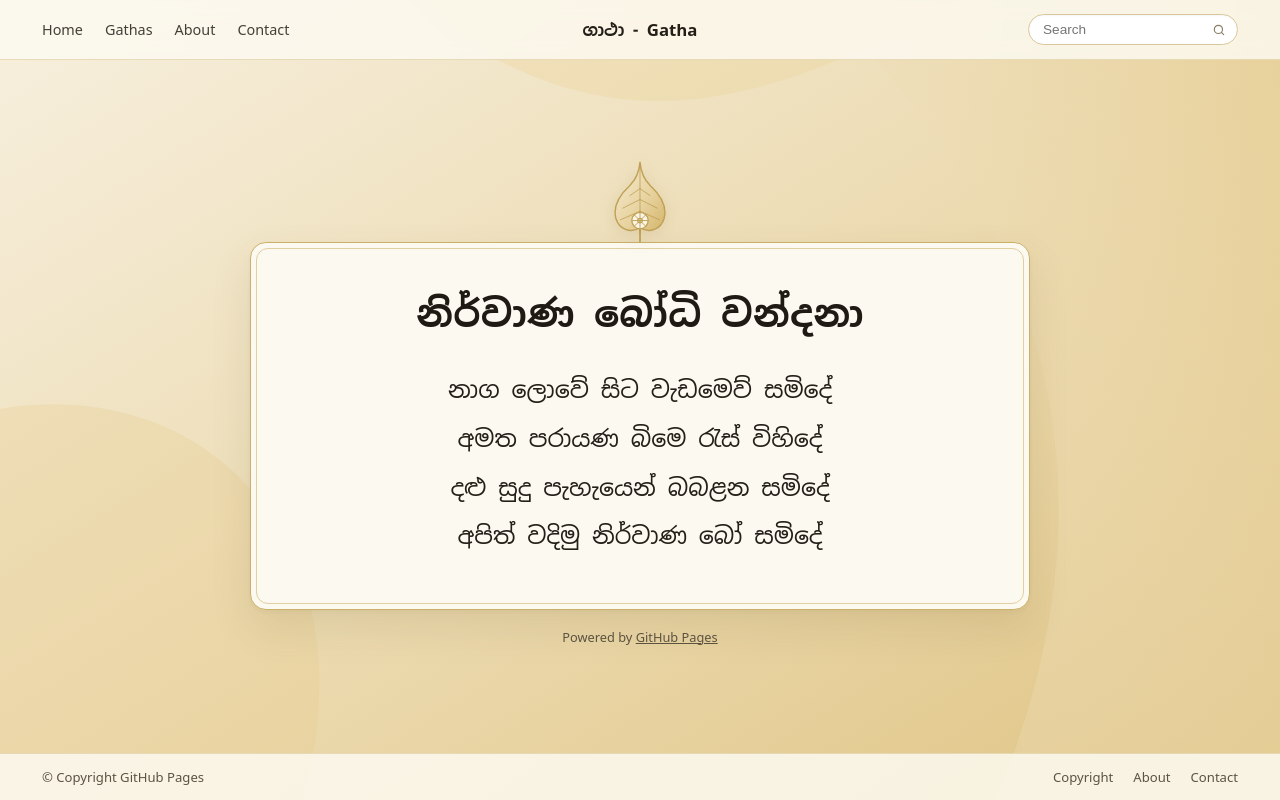
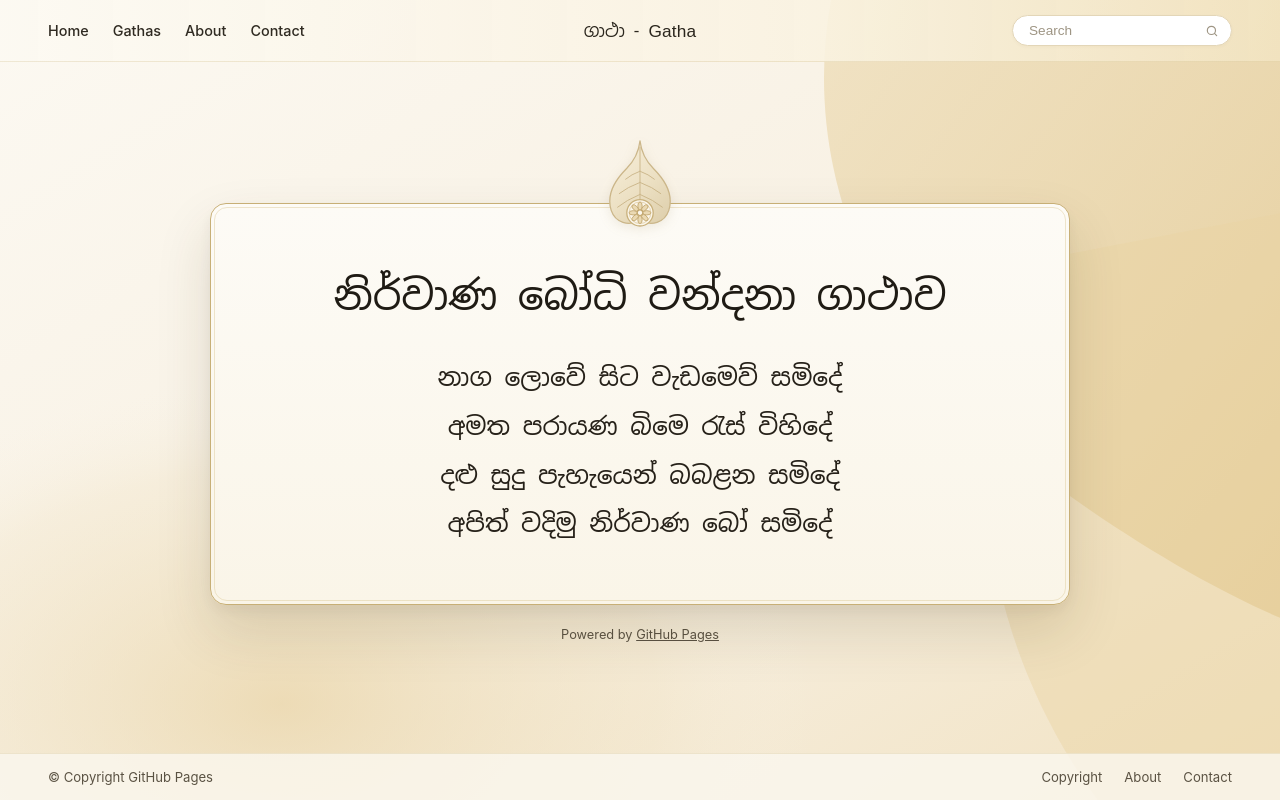
Before and after one commit to yashanthahark-bit/nirwana-bodhi-wandana, a plain HTML site: page index.html in a window 1280 px wide. Drawn offline with Linux system fonts and the light colour scheme.

Commit message:
Update title and styles in index.html

```diff
--- a/index.html
+++ b/index.html
@@ -3,23 +3,21 @@
 <head>
   <meta charset="UTF-8" />
   <meta name="viewport" content="width=device-width, initial-scale=1.0" />
-  <title>නිර්වාණ බෝධි වන්දනා</title>
+  <title>ගාථා - Gatha</title>
   <link rel="preconnect" href="https://fonts.googleapis.com" />
   <link rel="preconnect" href="https://fonts.gstatic.com" crossorigin />
   <link
-    href="https://fonts.googleapis.com/css2?family=Noto+Sans+Sinhala:wght@400;600;700&display=swap"
+    href="https://fonts.googleapis.com/css2?family=Noto+Sans+Sinhala:wght@400;500;600;700&display=swap"
     rel="stylesheet"
   />
   <style>
     :root {
-      --bg-cream: #f8f2e4;
-      --bg-gold-light: #efe1be;
-      --bg-gold-mid: #e6d19c;
-      --card-bg: #fcf9f0;
-      --gold-border: #cbb06a;
-      --gold-inner: #e2cfa0;
-      --text-dark: #231f18;
-      --text-muted: #5c5342;
+      --bg-base: #fbf7ee;
+      --card-bg: #fcf9f2;
+      --border-gold: #c7af76;
+      --border-gold-soft: #e2d1a7;
+      --text-primary: #221e17;
+      --text-secondary: #5a5243;
     }
 
     * {
@@ -33,14 +31,14 @@
       min-height: 100vh;
       display: flex;
       flex-direction: column;
-      color: var(--text-dark);
-      background-color: var(--bg-cream);
+      background-color: var(--bg-base);
+      color: var(--text-primary);
       position: relative;
       overflow-x: hidden;
     }
 
-    /* Sweeping Golden Background Waves matching prototype */
-    .bg-waves {
+    /* Exact Prototype Background Curves */
+    .bg-canvas {
       position: fixed;
       inset: 0;
       width: 100%;
@@ -49,44 +47,47 @@
       pointer-events: none;
     }
 
-    /* Top Header */
+    /* Top Navigation Bar */
     header {
       position: relative;
       z-index: 10;
       display: grid;
       grid-template-columns: 1fr auto 1fr;
       align-items: center;
-      padding: 14px 42px;
-      background: rgba(252, 249, 240, 0.85);
-      backdrop-filter: blur(8px);
-      border-bottom: 1px solid rgba(203, 176, 106, 0.4);
-      font-family: system-ui, -apple-system, sans-serif;
+      padding: 15px 48px;
+      background: linear-gradient(
+        90deg,
+        rgba(252, 249, 242, 0.92) 0%,
+        rgba(249, 242, 224, 0.88) 65%,
+        rgba(242, 228, 194, 0.85) 100%
+      );
+      border-bottom: 1px solid rgba(199, 175, 118, 0.25);
+      font-family: -apple-system, BlinkMacSystemFont, "Segoe UI", Roboto, sans-serif;
       font-size: 0.9rem;
     }
 
     nav {
       display: flex;
-      gap: 22px;
+      gap: 24px;
     }
 
     nav a {
       text-decoration: none;
-      color: var(--text-dark);
+      color: #2f2a21;
       font-weight: 500;
-      opacity: 0.85;
-      transition: opacity 0.2s;
+      transition: color 0.2s ease;
     }
 
     nav a:hover {
-      opacity: 1;
+      color: #8c6d2e;
     }
 
     .brand {
-      font-family: "Noto Sans Sinhala", system-ui, sans-serif;
-      font-weight: 600;
-      font-size: 1.05rem;
-      color: var(--text-dark);
-      text-align: center;
+      font-family: "Noto Sans Sinhala", sans-serif;
+      font-size: 1.08rem;
+      font-weight: 500;
+      color: #2b261d;
+      letter-spacing: 0.01em;
     }
 
     .search-box {
@@ -94,36 +95,39 @@
       justify-content: flex-end;
     }
 
-    .search-wrapper {
+    .search-field {
       position: relative;
-      width: 210px;
+      width: 220px;
     }
 
-    .search-wrapper input {
+    .search-field input {
       width: 100%;
-      padding: 7px 34px 7px 14px;
+      padding: 7px 36px 7px 16px;
       border-radius: 999px;
-      border: 1px solid #d9c79b;
+      border: 1px solid #e3d6b8;
       background: #ffffff;
       font-size: 0.85rem;
-      color: var(--text-dark);
+      color: var(--text-primary);
       outline: none;
-      box-shadow: inset 0 1px 2px rgba(0, 0, 0, 0.04);
+      box-shadow: 0 1px 3px rgba(90, 70, 30, 0.04);
     }
 
-    .search-wrapper svg {
+    .search-field input::placeholder {
+      color: #9e9584;
+    }
+
+    .search-field svg {
       position: absolute;
-      right: 12px;
+      right: 13px;
       top: 50%;
       transform: translateY(-50%);
       width: 14px;
       height: 14px;
-      stroke: #8a7d65;
+      stroke: #9e9584;
       fill: none;
-      pointer-events: none;
     }
 
-    /* Main Centered Card Area */
+    /* Main Stage */
     main {
       position: relative;
       z-index: 5;
@@ -132,64 +136,74 @@
       flex-direction: column;
       align-items: center;
       justify-content: center;
-      padding: 36px 20px 44px;
+      padding: 40px 24px 48px;
     }
 
-    /* Bo Leaf Emblem sitting above the card */
-    .bo-leaf-emblem {
-      margin-bottom: -14px;
-      z-index: 6;
-      filter: drop-shadow(0 4px 8px rgba(130, 102, 42, 0.14));
+    .card-wrapper {
+      position: relative;
+      width: 100%;
+      max-width: 860px;
+      margin-top: 38px;
+    }
+
+    /* Overlapping Bo Leaf & Lotus Rosette Emblem */
+    .bo-emblem {
+      position: absolute;
+      top: -68px;
+      left: 50%;
+      transform: translateX(-50%);
+      z-index: 8;
+      pointer-events: none;
+      filter: drop-shadow(0 3px 6px rgba(135, 108, 52, 0.12));
     }
 
     .card {
       width: 100%;
-      max-width: 780px;
-      background: var(--card-bg);
-      border: 1.5px solid var(--gold-border);
+      background: linear-gradient(180deg, #fdfbf6 0%, #faf5e8 100%);
+      border: 1.5px solid var(--border-gold);
       border-radius: 16px;
-      padding: 46px 40px 48px;
+      padding: 64px 48px 56px;
       text-align: center;
       position: relative;
       box-shadow:
-        0 18px 42px rgba(92, 70, 26, 0.11),
-        0 2px 6px rgba(92, 70, 26, 0.05);
+        0 26px 55px rgba(74, 56, 20, 0.14),
+        0 6px 16px rgba(74, 56, 20, 0.06);
     }
 
-    /* Subtle inner gold frame */
-    .card::before {
+    /* Subtle inner bevel highlight */
+    .card::after {
       content: "";
       position: absolute;
-      inset: 5px;
-      border: 1px solid var(--gold-inner);
-      border-radius: 12px;
+      inset: 3px;
+      border: 1px solid rgba(226, 209, 167, 0.55);
+      border-radius: 13px;
       pointer-events: none;
     }
 
     h1 {
-      font-size: clamp(1.65rem, 3.2vw, 2.35rem);
-      font-weight: 600;
-      margin-bottom: 28px;
+      font-size: clamp(1.75rem, 3.4vw, 2.55rem);
+      font-weight: 500;
       color: #1f1b14;
-      letter-spacing: 0.01em;
+      margin-bottom: 30px;
+      line-height: 1.35;
     }
 
     .verse p {
-      font-size: clamp(1.15rem, 2.1vw, 1.48rem);
-      line-height: 2.05;
-      color: #242019;
+      font-size: clamp(1.2rem, 2.2vw, 1.56rem);
       font-weight: 400;
+      line-height: 1.95;
+      color: #262119;
     }
 
     .powered {
-      margin-top: 18px;
-      font-family: system-ui, -apple-system, sans-serif;
+      margin-top: 22px;
+      font-family: -apple-system, BlinkMacSystemFont, "Segoe UI", Roboto, sans-serif;
       font-size: 0.8rem;
-      color: var(--text-muted);
+      color: var(--text-secondary);
     }
 
     .powered a {
-      color: var(--text-muted);
+      color: var(--text-secondary);
       text-decoration: underline;
     }
 
@@ -200,65 +214,83 @@
       display: flex;
       align-items: center;
       justify-content: space-between;
-      padding: 14px 42px;
-      background: rgba(252, 249, 240, 0.85);
-      border-top: 1px solid rgba(203, 176, 106, 0.4);
-      font-family: system-ui, -apple-system, sans-serif;
+      padding: 15px 48px;
+      background: rgba(251, 247, 238, 0.82);
+      border-top: 1px solid rgba(199, 175, 118, 0.25);
+      font-family: -apple-system, BlinkMacSystemFont, "Segoe UI", Roboto, sans-serif;
       font-size: 0.82rem;
-      color: var(--text-muted);
+      color: var(--text-secondary);
       flex-wrap: wrap;
       gap: 12px;
     }
 
     .footer-links {
       display: flex;
-      gap: 20px;
+      gap: 22px;
     }
 
     .footer-links a {
       text-decoration: none;
-      color: var(--text-muted);
+      color: var(--text-secondary);
     }
 
     .footer-links a:hover {
-      color: var(--text-dark);
+      color: var(--text-primary);
     }
 
-    @media (max-width: 720px) {
+    @media (max-width: 768px) {
       header {
         grid-template-columns: 1fr auto;
-        padding: 12px 20px;
+        padding: 14px 20px;
       }
       .search-box {
         display: none;
       }
+      .card {
+        padding: 56px 22px 44px;
+      }
       footer {
-        padding: 12px 20px;
-      }
-      .card {
-        padding: 36px 20px 38px;
+        padding: 14px 20px;
       }
     }
   </style>
 </head>
 <body>
-  <!-- Sweeping Gold Background Waves -->
-  <svg class="bg-waves" viewBox="0 0 1440 900" preserveAspectRatio="none" aria-hidden="true">
+  <!-- Prototype Sweeping Golden Curves -->
+  <svg class="bg-canvas" viewBox="0 0 1440 900" preserveAspectRatio="none" aria-hidden="true">
     <defs>
-      <linearGradient id="goldWave1" x1="0%" y1="0%" x2="100%" y2="100%">
-        <stop offset="0%" stop-color="#f7f0df" />
-        <stop offset="55%" stop-color="#ebd9ad" />
-        <stop offset="100%" stop-color="#dfc383" />
+      <linearGradient id="baseCream" x1="0%" y1="0%" x2="100%" y2="100%">
+        <stop offset="0%" stop-color="#fcf9f2" />
+        <stop offset="60%" stop-color="#f7efe0" />
+        <stop offset="100%" stop-color="#f1e2c2" />
       </linearGradient>
-      <linearGradient id="goldWave2" x1="100%" y1="0%" x2="0%" y2="100%">
-        <stop offset="0%" stop-color="#e3c888" stop-opacity="0.55" />
-        <stop offset="100%" stop-color="#f8f2e4" stop-opacity="0.1" />
+      <linearGradient id="rightGoldArc" x1="0%" y1="0%" x2="100%" y2="100%">
+        <stop offset="0%" stop-color="#eddcb6" stop-opacity="0.72" />
+        <stop offset="100%" stop-color="#e3ca94" stop-opacity="0.88" />
       </linearGradient>
+      <radialGradient id="bottomLeftGlow" cx="22%" cy="88%" r="42%">
+        <stop offset="0%" stop-color="#e7d09e" stop-opacity="0.65" />
+        <stop offset="70%" stop-color="#efe0be" stop-opacity="0.28" />
+        <stop offset="100%" stop-color="#fbf7ee" stop-opacity="0" />
+      </radialGradient>
     </defs>
-    <rect width="1440" height="900" fill="url(#goldWave1)" />
-    <path d="M920,0 C1150,220 1280,520 1120,900 L1440,900 L1440,0 Z" fill="url(#goldWave2)" />
-    <path d="M0,460 C240,420 420,620 340,900 L0,900 Z" fill="#e5cb8e" fill-opacity="0.32" />
-    <path d="M460,0 C680,180 860,120 1080,0 Z" fill="#ead49e" fill-opacity="0.4" />
+
+    <!-- Base Warm Cream -->
+    <rect width="1440" height="900" fill="url(#baseCream)" />
+
+    <!-- Soft Circular Golden Wash on Bottom-Left -->
+    <rect width="1440" height="900" fill="url(#bottomLeftGlow)" />
+
+    <!-- Sweeping Right-Side Golden Organic Curve -->
+    <path
+      d="M935,0 C900,190 980,390 1165,530 C1275,612 1370,665 1440,695 L1440,0 Z"
+      fill="url(#rightGoldArc)"
+    />
+    <path
+      d="M1180,290 C1065,450 1095,710 1235,900 L1440,900 L1440,240 Z"
+      fill="#e8d3a3"
+      fill-opacity="0.45"
+    />
   </svg>
 
   <header>
@@ -270,7 +302,7 @@
     </nav>
     <div class="brand">ගාථා - Gatha</div>
     <div class="search-box">
-      <div class="search-wrapper">
+      <div class="search-field">
         <input type="search" placeholder="Search" aria-label="Search" />
         <svg viewBox="0 0 24 24" stroke-width="2" stroke-linecap="round" stroke-linejoin="round">
           <circle cx="11" cy="11" r="7" />
@@ -281,48 +313,66 @@
   </header>
 
   <main>
-    <!-- Authentic Sacred Bo Leaf (Ficus religiosa) with Long Drip-Tip & Dharma Wheel -->
-    <div class="bo-leaf-emblem" aria-hidden="true">
-      <svg width="78" height="92" viewBox="0 0 100 118">
+    <div class="card-wrapper">
+      <!-- Authentic Champagne-Gold Bo Leaf & Lotus Rosette matching Prototype -->
+      <div class="bo-emblem" aria-hidden="true">
+        <svg width="96" height="114" viewBox="0 0 120 140">
           <defs>
-          <linearGradient id="leafFill" x1="0%" y1="0%" x2="100%" y2="100%">
-            <stop offset="0%" stop-color="#f7edd4" />
-            <stop offset="60%" stop-color="#e7d29e" />
-            <stop offset="100%" stop-color="#d4b56a" />
+            <linearGradient id="boLeafGrad" x1="20%" y1="0%" x2="85%" y2="100%">
+              <stop offset="0%" stop-color="#f7eed9" />
+              <stop offset="55%" stop-color="#ece0c3" />
+              <stop offset="100%" stop-color="#dfd0ad" />
             </linearGradient>
           </defs>
-        <!-- Heart-shaped Bo leaf blade tapering into its signature long tip -->
+
+          <!-- Heart-shaped Sacred Bo Leaf with Graceful Drip-Tip -->
           <path
-          d="M50 4 C51 16, 54 25, 63 34 C76 46, 85 60, 81 76 C77 90, 62 96, 50 88 C38 96, 23 90, 19 76 C15 60, 24 46, 37 34 C46 25, 49 16, 50 4 Z"
-          fill="url(#leafFill)"
-          stroke="#bfa054"
-          stroke-width="1.8"
+            d="M60 6
+               C61.5 20, 66 30, 77 41
+               C93 57, 102 74, 96 93
+               C91 108, 74 114, 60 105
+               C46 114, 29 108, 24 93
+               C18 74, 27 57, 43 41
+               C54 30, 58.5 20, 60 6 Z"
+            fill="url(#boLeafGrad)"
+            stroke="#cbb689"
+            stroke-width="1.6"
             stroke-linejoin="round"
           />
-        <!-- Central midrib & delicate leaf veins -->
-        <path
-          d="M50 10 L50 96 M50 38 L37 47 M50 38 L63 47 M50 52 L28 63 M50 52 L72 63 M50 67 L25 78 M50 67 L75 78"
-          stroke="#b89749"
-          stroke-width="1.2"
-          stroke-linecap="round"
-          fill="none"
-          opacity="0.75"
-        />
-        <!-- Stem -->
-        <path d="M50 88 L50 106" stroke="#b89749" stroke-width="2" stroke-linecap="round" />
-        <!-- Small golden Dharma Wheel medallion at the base of the leaf -->
-        <circle cx="50" cy="79" r="10.5" fill="#fbf6e8" stroke="#bfa054" stroke-width="1.6" />
-        <circle cx="50" cy="79" r="3" fill="none" stroke="#bfa054" stroke-width="1.4" />
-        <path
-          d="M50 68.5 L50 89.5 M39.5 79 L60.5 79 M42.6 71.6 L57.4 86.4 M57.4 71.6 L42.6 86.4"
-          stroke="#bfa054"
-          stroke-width="1.2"
-        />
+
+          <!-- Delicate Leaf Midrib and Lateral Veins -->
+          <g stroke="#c7b183" stroke-width="1.25" stroke-linecap="round" fill="none" opacity="0.85">
+            <path d="M60 14 L60 104" />
+            <path d="M60 44 Q49 48 42 54" />
+            <path d="M60 44 Q71 48 78 54" />
+            <path d="M60 58 Q44 64 34 72" />
+            <path d="M60 58 Q76 64 86 72" />
+            <path d="M60 73 Q43 80 32 89" />
+            <path d="M60 73 Q77 80 88 89" />
+          </g>
+
+          <!-- Ornate 8-Petal Lotus / Dharma Medallion at Base -->
+          <g transform="translate(60, 96)">
+            <circle r="16.5" fill="#fbf6ea" stroke="#c8b07b" stroke-width="1.6" />
+            <circle r="13.5" fill="none" stroke="#dcc89b" stroke-width="0.9" />
+            <!-- 8 Lotus Petals -->
+            <g fill="#ead9b3" stroke="#c2a76f" stroke-width="1.1">
+              <ellipse cx="0" cy="-8.5" rx="2.7" ry="5" />
+              <ellipse cx="0" cy="8.5" rx="2.7" ry="5" />
+              <ellipse cx="-8.5" cy="0" rx="5" ry="2.7" />
+              <ellipse cx="8.5" cy="0" rx="5" ry="2.7" />
+              <ellipse cx="-6" cy="-6" rx="2.7" ry="5" transform="rotate(-45 -6 -6)" />
+              <ellipse cx="6" cy="6" rx="2.7" ry="5" transform="rotate(-45 6 6)" />
+              <ellipse cx="6" cy="-6" rx="2.7" ry="5" transform="rotate(45 6 -6)" />
+              <ellipse cx="-6" cy="6" rx="2.7" ry="5" transform="rotate(45 -6 6)" />
+            </g>
+            <circle r="3.4" fill="#fbf6ea" stroke="#c2a76f" stroke-width="1.3" />
+          </g>
         </svg>
       </div>
 
       <article class="card">
-      <h1>නිර්වාණ බෝධි වන්දනා</h1>
+        <h1>නිර්වාණ බෝධි වන්දනා ගාථාව</h1>
         <div class="verse">
           <p>නාග ලොවේ සිට වැඩමෙව් සමිදේ</p>
           <p>අමත පරායණ බිමෙ රැස් විහිදේ</p>
@@ -330,6 +380,7 @@
           <p>අපිත් වදිමු නිර්වාණ බෝ සමිදේ</p>
         </div>
       </article>
+    </div>
 
     <p class="powered">
       Powered by <a href="https://pages.github.com/" target="_blank" rel="noopener">GitHub Pages</a>
```
Lines whose indentation alone changed are shown as unchanged.
